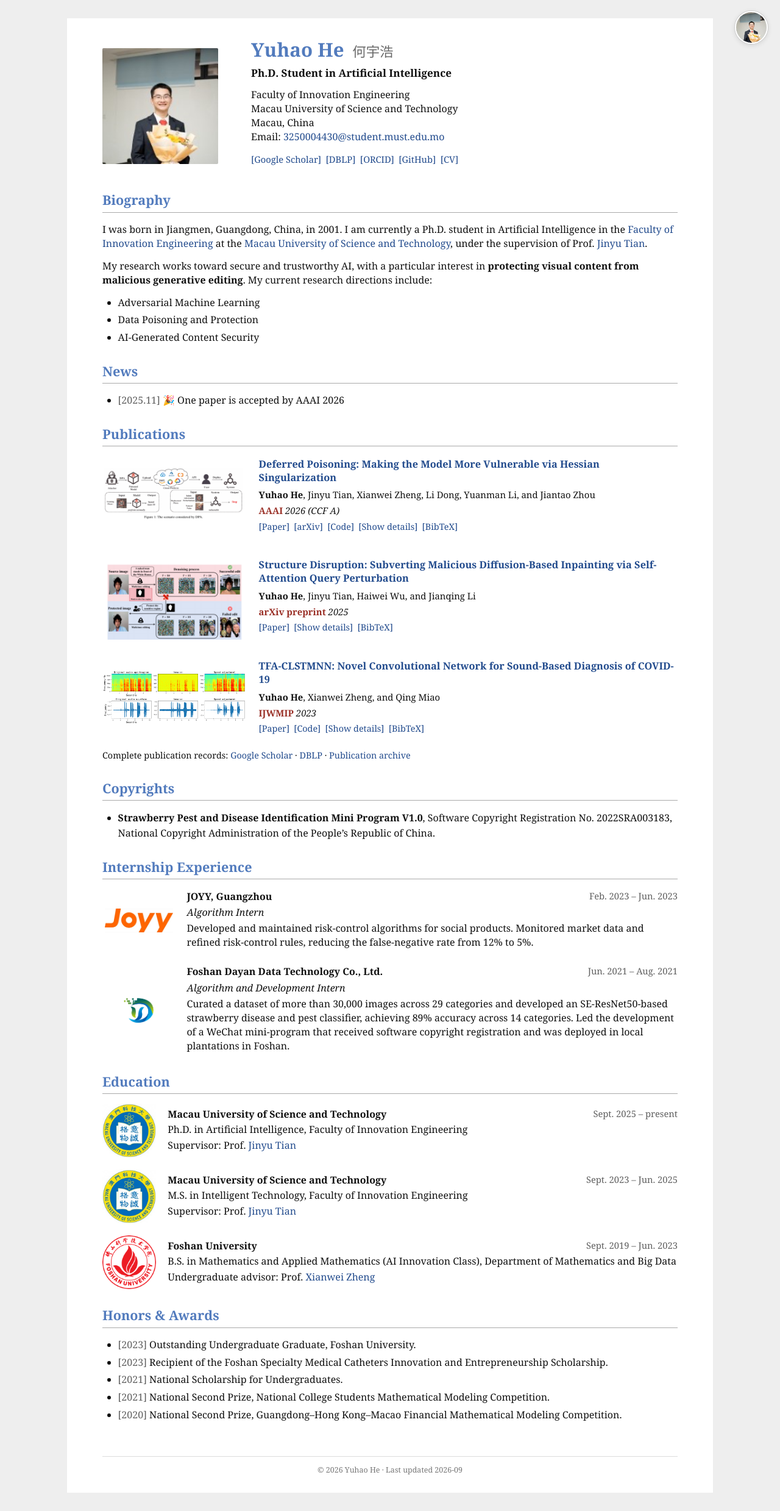
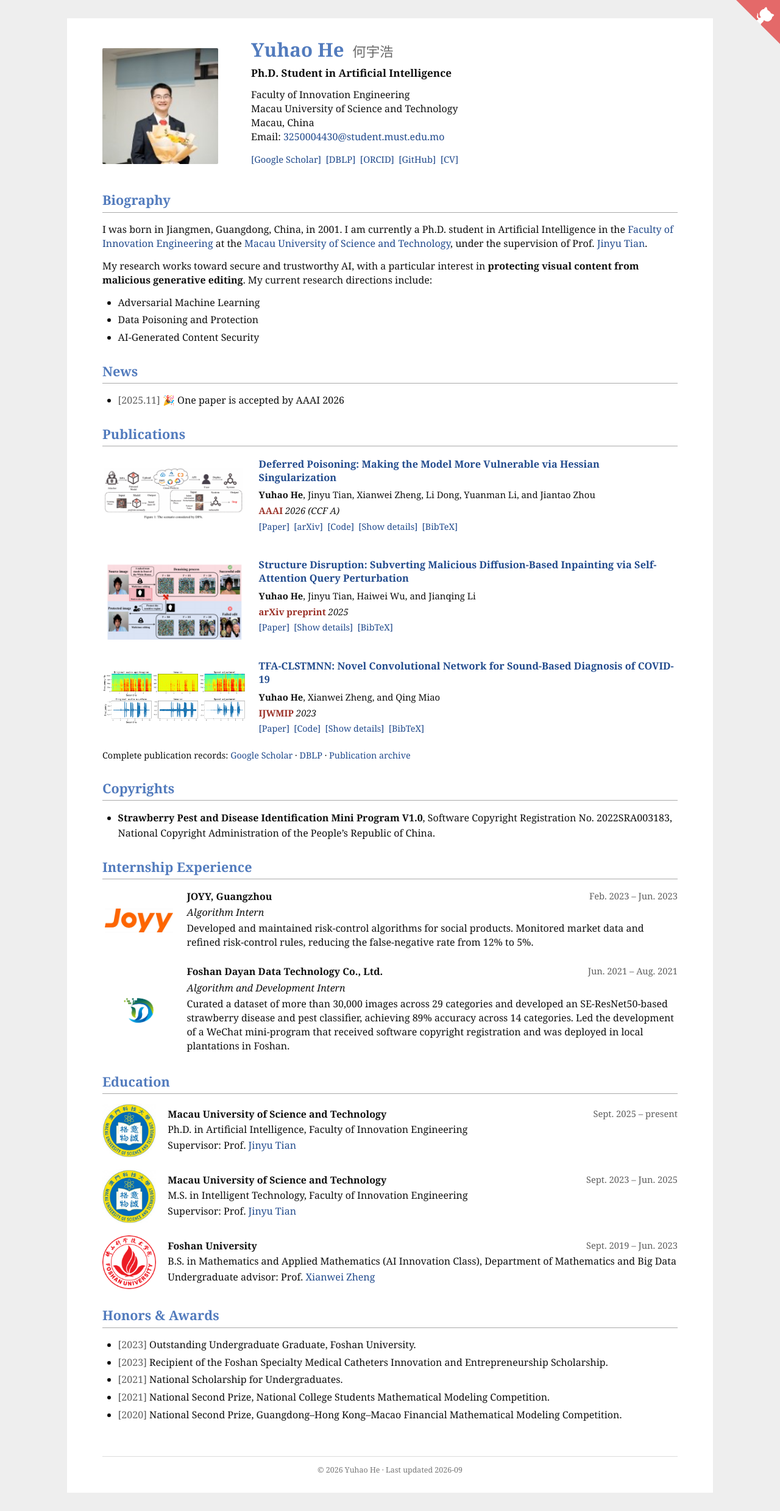
Before and after one commit to Anson-He/Anson-He.github.io, a Jekyll site: the page built from _pages/about.md, in a window 1280 px wide. Shown: the whole page at 61% size. Built offline with Jekyll 4.4.1, drawn with Linux system fonts in a browser that asks for light colours.

Commit message:
Restore GitHub corner and use profile favicon

```diff
--- a/_layouts/default.html
+++ b/_layouts/default.html
@@ -13,7 +13,7 @@
     <meta property="og:description" content="{{ page.excerpt | default: site.description | strip_html | strip_newlines | escape }}">
     <meta property="og:url" content="{{ page.url | absolute_url }}">
     <meta property="og:image" content="{{ '/images/google-scholar-avatar.jpg' | absolute_url }}">
-    <link rel="icon" type="image/png" href="{{ '/images/favicon-32x32.png' | relative_url }}">
+    <link rel="icon" type="image/png" sizes="64x64" href="{{ '/images/favicon-yuhao.png' | relative_url }}">
     <link rel="stylesheet" href="{{ '/assets/css/jemdoc.css' | relative_url }}">
     {% if page.url == "/" %}
     <script type="application/ld+json">
@@ -40,8 +40,12 @@
     {% endif %}
   </head>
   <body>
-    <a class="profile-corner" href="{{ '/' | relative_url }}" aria-label="Go to Yuhao He's homepage">
-      <img src="{{ '/images/google-scholar-avatar.jpg' | relative_url }}" alt="" width="54" height="54">
+    <a class="github-corner" href="https://github.com/Anson-He" aria-label="View Yuhao He on GitHub">
+      <svg viewBox="0 0 250 250" aria-hidden="true">
+        <path class="github-corner__background" d="M0,0 L115,115 L130,115 L142,142 L250,250 L250,0 Z"></path>
+        <path class="github-corner__arm" d="M128.3,109 C113.8,99.7 119,89.6 119,89.6 C122,82.7 120.5,78.6 120.5,78.6 C119.2,72 123.4,76.3 123.4,76.3 C127.3,80.9 125.5,87.3 125.5,87.3 C122.9,97.6 130.6,101.9 134.4,103.2" fill="currentColor"></path>
+        <path class="github-corner__body" d="M115,115 C114.9,115.1 118.7,116.5 119.8,115.4 L133.7,101.6 C136.9,99.2 139.9,98.4 142.2,98.6 C133.8,88 127.5,74.4 143.8,58 C148.5,53.4 154,51.2 159.7,51 C160.3,49.4 163.2,43.6 171.4,40.1 C171.4,40.1 176.1,42.5 178.8,56.2 C183.1,58.6 187.2,61.8 190.9,65.4 C194.5,69 197.7,73.2 200.1,77.6 C213.8,80.2 216.3,84.9 216.3,84.9 C212.7,93.1 206.9,96 205.4,96.6 C205.1,102.4 203,107.8 198.3,112.5 C181.9,128.9 168.3,122.5 157.7,114.1 C157.9,116.9 156.7,120.9 152.7,124.9 L141,136.5 C139.8,137.7 141.6,141.9 141.8,141.8 Z" fill="currentColor"></path>
+      </svg>
     </a>
 
     <main id="layout-content">
--- a/assets/css/jemdoc.css
+++ b/assets/css/jemdoc.css
@@ -104,33 +104,38 @@
   position: relative;
 }
 
-.profile-corner {
+.github-corner {
   position: absolute;
   z-index: 3;
-  top: 18px;
-  right: 20px;
-  display: block;
-  width: 54px;
-  height: 54px;
-  overflow: hidden;
-  border: 2px solid #ffffff;
-  border-radius: 50%;
-  box-shadow: 0 0 0 1px #cfcfcf, 0 2px 8px rgb(0 0 0 / 12%);
-  transition: transform 160ms ease, box-shadow 160ms ease;
+  top: 0;
+  right: 0;
+  width: 72px;
+  height: 72px;
+  color: #ffffff;
 }
 
-.profile-corner:hover,
-.profile-corner:focus-visible {
-  transform: translateY(-1px);
-  box-shadow: 0 0 0 1px var(--heading), 0 3px 10px rgb(0 0 0 / 16%);
-  text-decoration: none;
-}
-
-.profile-corner img {
+.github-corner svg {
   display: block;
   width: 100%;
   height: 100%;
-  object-fit: cover;
+}
+
+.github-corner__background {
+  fill: #e46969;
+}
+
+.github-corner__arm {
+  transform-origin: 130px 106px;
+}
+
+.github-corner:hover .github-corner__arm {
+  animation: octocat-wave 560ms ease-in-out;
+}
+
+@keyframes octocat-wave {
+  0%, 100% { transform: rotate(0); }
+  20%, 60% { transform: rotate(-25deg); }
+  40%, 80% { transform: rotate(10deg); }
 }
 
 .site-nav {
@@ -463,11 +468,9 @@
     font-size: 15px;
   }
 
-  .profile-corner {
-    top: 14px;
-    right: 14px;
-    width: 48px;
-    height: 48px;
+  .github-corner {
+    width: 58px;
+    height: 58px;
   }
 
   .profile-header {
@@ -614,7 +617,7 @@
     scroll-behavior: auto;
   }
 
-  .profile-corner {
-    transition: none;
+  .github-corner:hover .github-corner__arm {
+    animation: none;
   }
 }
```
Also changed, not shown: images/favicon-yuhao.png (added).
